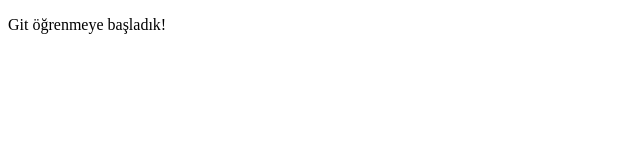
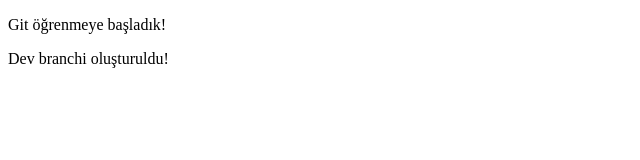
Before and after one commit to sunaygokce/git-learning, a plain HTML site: page index.html in a window 1280 px wide. Shown: the whole page, without its empty margins (0-640 px from the left). Drawn offline with Linux system fonts and the light colour scheme.

Commit message:
Dev branchi oluşturuldu.

```diff
--- a/index.html
+++ b/index.html
@@ -7,5 +7,6 @@
 </head>
 <body>
     <p>Git öğrenmeye başladık!</p>
+    <p>Dev branchi oluşturuldu!</p>
 </body>
 </html>
```
